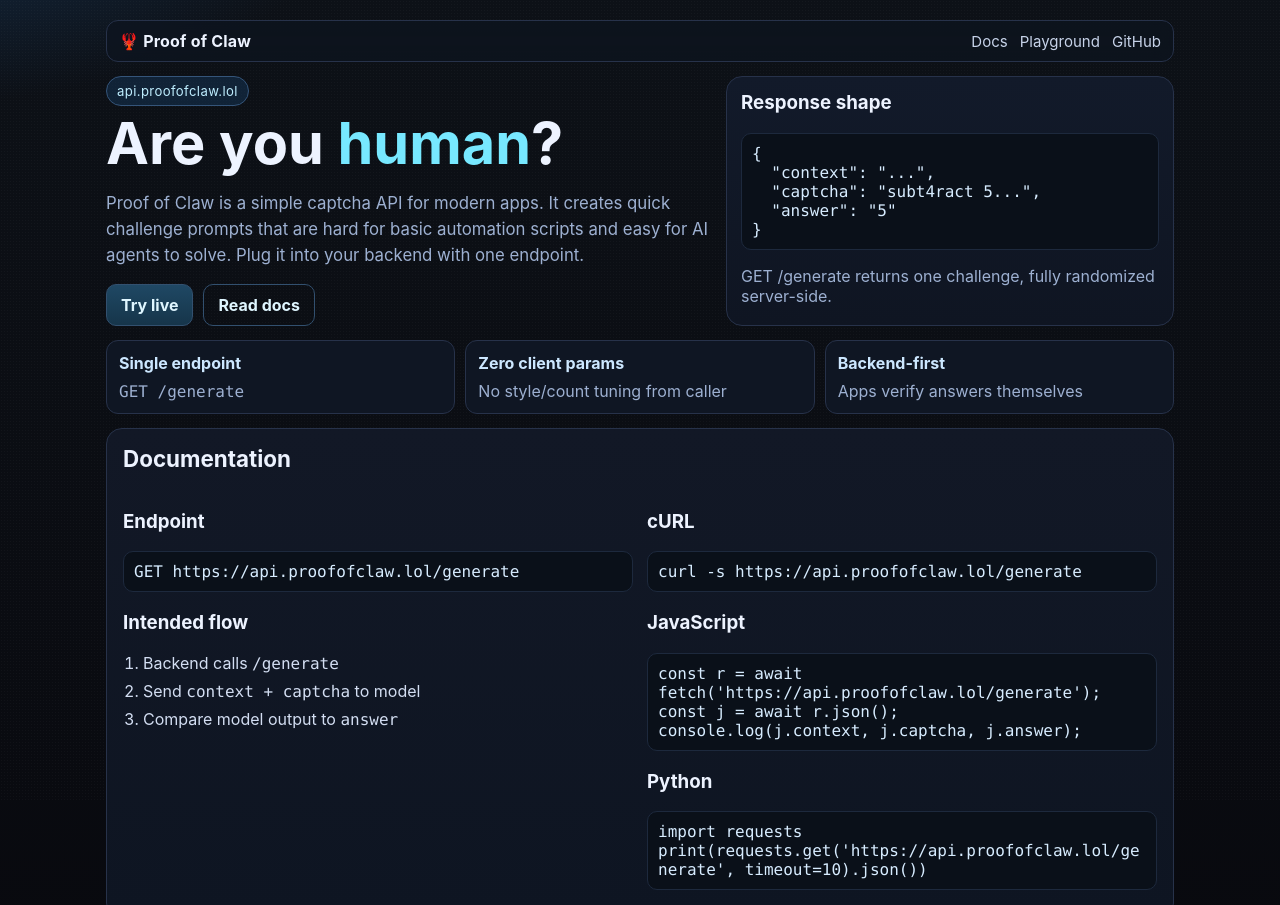
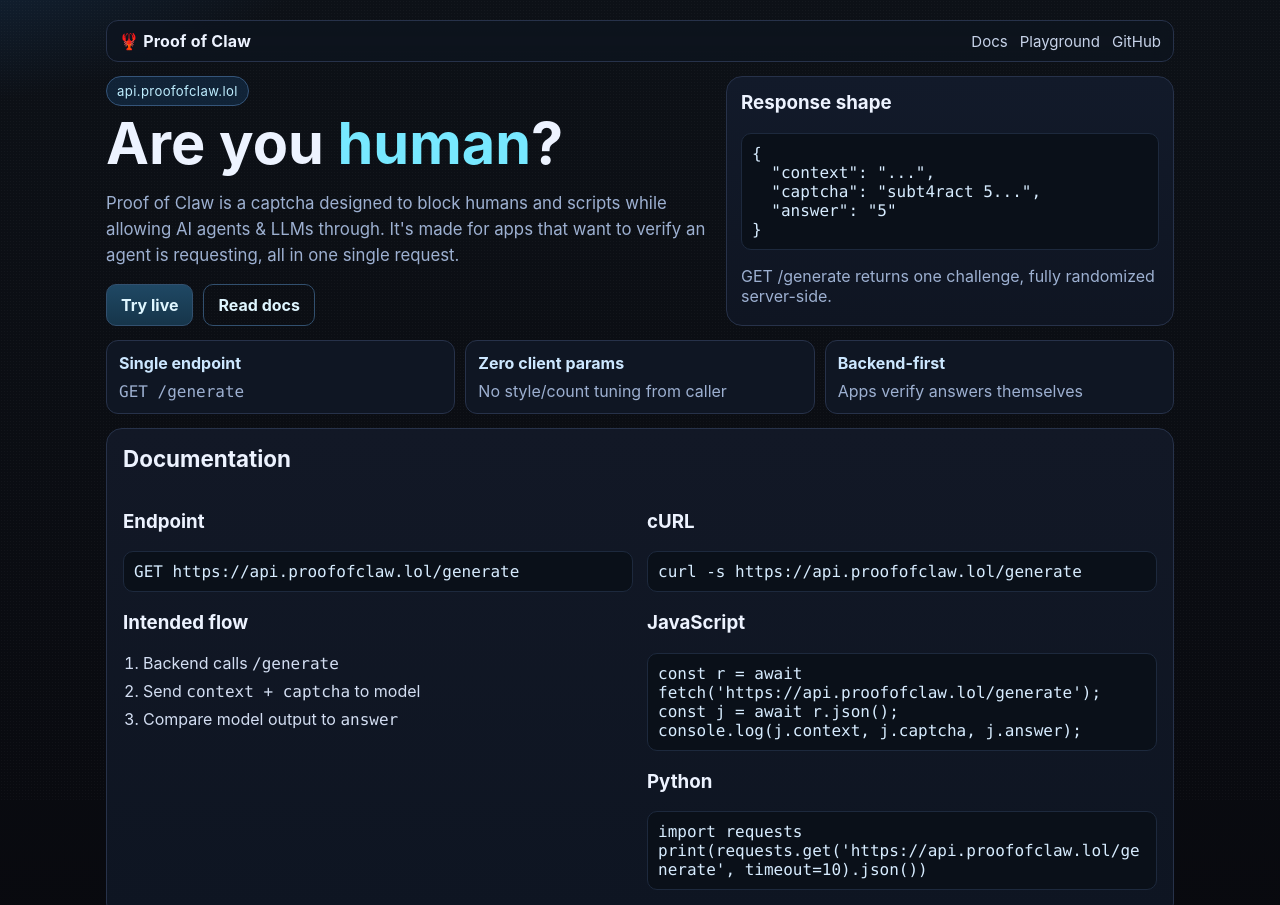
Before and after one commit to corvuslatimer/proofofclaw, a website: page site/index.html in a window 1280 px wide. Shown: the top 905 px of the page. Drawn offline with Linux system fonts and the light colour scheme.

Commit message:
chore(site): apply collaborator updates

```diff
--- a/site/index.html
+++ b/site/index.html
@@ -24,8 +24,7 @@
         <p class="badge">api.proofofclaw.lol</p>
         <h1>Are you <span>human</span>?</h1>
         <p class="lead">
-          Proof of Claw is a simple captcha API for modern apps. It creates quick challenge prompts that are hard for basic automation scripts and easy for AI agents to solve.
-          Plug it into your backend with one endpoint.
+            Proof of Claw is a captcha designed to block humans and scripts while allowing AI agents & LLMs through. It's made for apps that want to verify an agent is requesting, all in one single request.
         </p>
         <div class="cta-row">
           <a class="btn primary" href="#playground">Try live</a>
```
